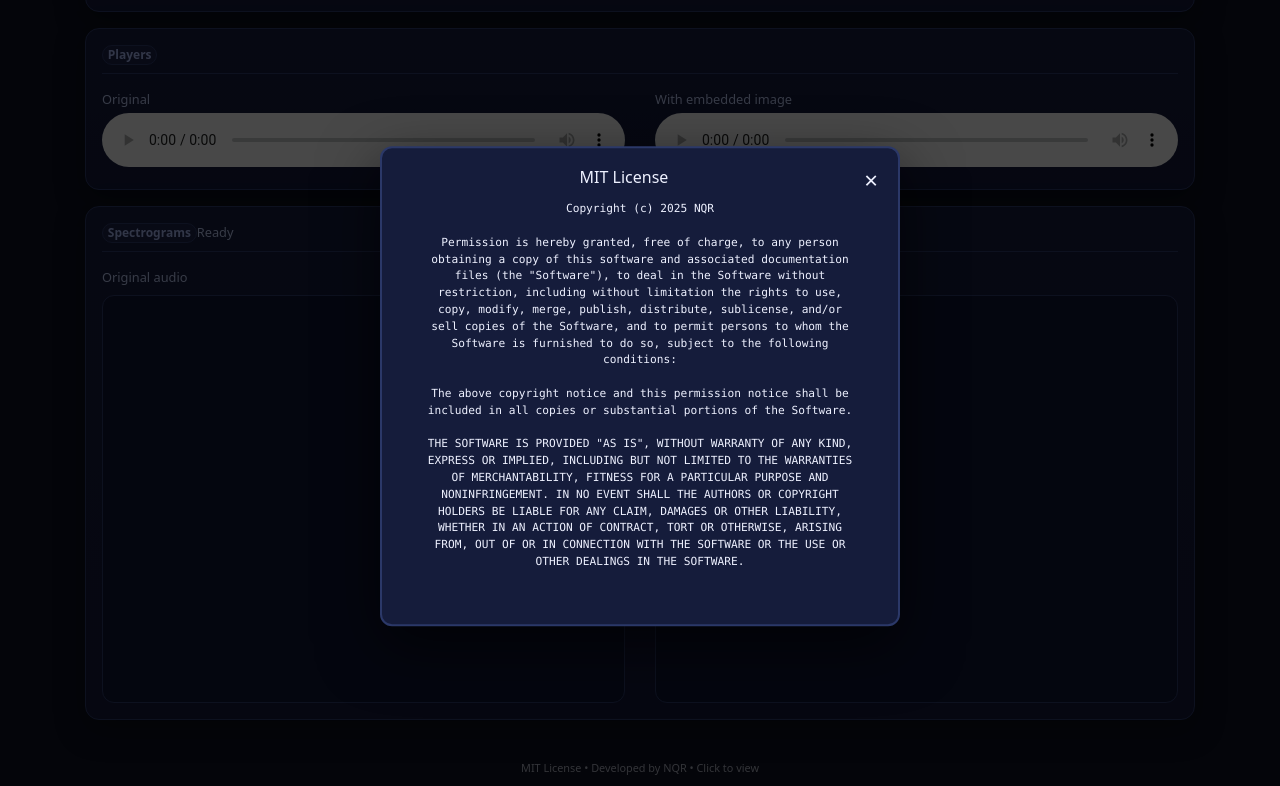
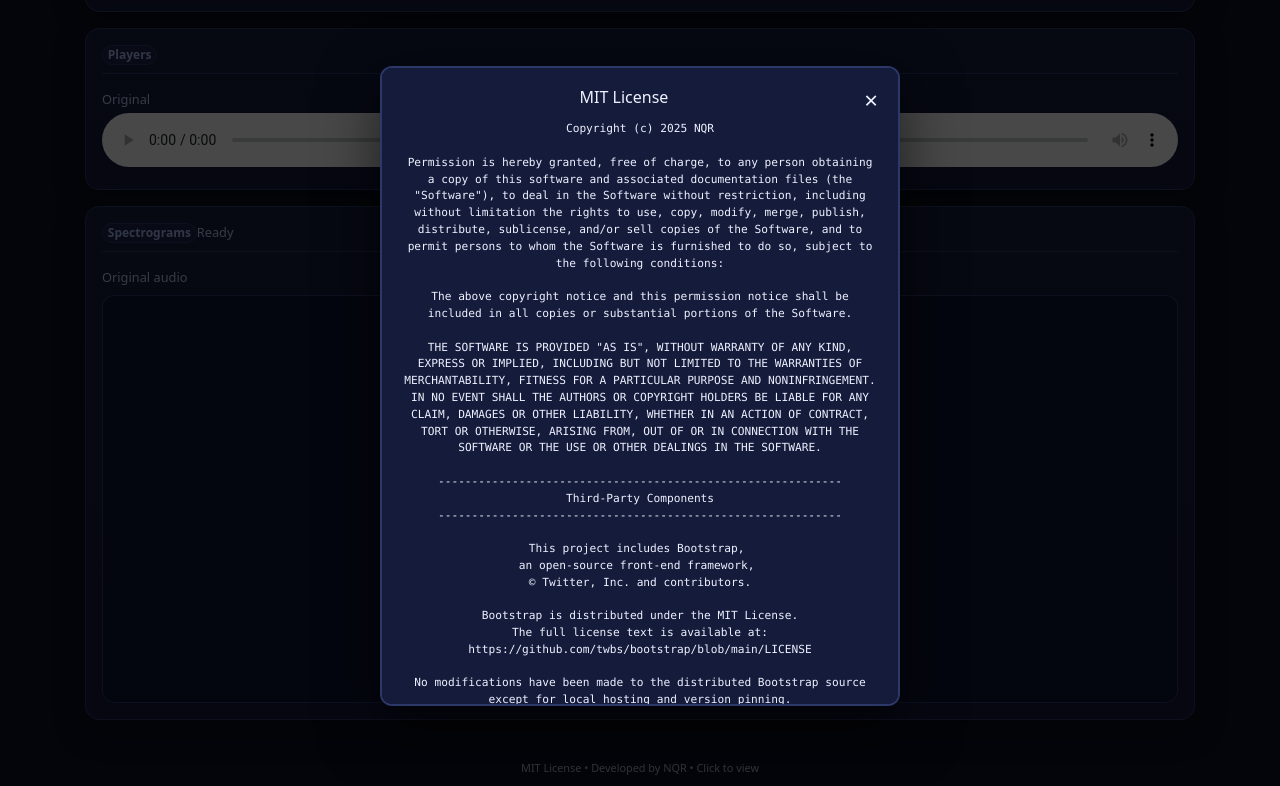
Before and after one commit to NQRLabs/SonoGlyph, a plain HTML site: page index.html in a window 1280 px wide. Both pictures are taken after a click on the element "MIT License • Developed by NQR • Click to view". Shown: the part 678-1464 px from the top of the page. Drawn offline with Linux system fonts and the light colour scheme.

Commit message:
Update license notices

```diff
--- a/index.html
+++ b/index.html
@@ -23,6 +23,20 @@
     LIABILITY, WHETHER IN AN ACTION OF CONTRACT, TORT OR OTHERWISE, ARISING FROM,
     OUT OF OR IN CONNECTION WITH THE SOFTWARE OR THE USE OR OTHER DEALINGS IN THE
     SOFTWARE.
+
+    ------------------------------------------------------------
+    Third-Party Components
+    ------------------------------------------------------------
+
+    This project includes Bootstrap, an open-source front-end framework,
+    © Twitter, Inc. and contributors.
+
+    Bootstrap is distributed under the MIT License.
+    The full license text is available at:
+    https://github.com/twbs/bootstrap/blob/main/LICENSE
+
+    No modifications have been made to the distributed Bootstrap source
+    except for local hosting and version pinning.
   -->
   <!-- Favicons (browser tabs, bookmarks) -->
   <link rel="icon" type="image/png" sizes="32x32" href="assets/images/favicon-32x32.png">
@@ -35,6 +49,7 @@
   <title>SonoGlyph</title>
   <meta http-equiv="Content-Type" content="text/html; charset=UTF-8">
   <meta name="viewport" content="width=device-width, initial-scale=1">
+  <!-- Bootstrap 5.3 -->
   <link href="./assets/css/bootstrap.min.css" rel="stylesheet">
   <style>
     :root {
@@ -61,6 +76,8 @@
     .spec-wrap{ position:relative; overflow:auto; border:1px solid var(--gg-border); border-radius:12px; background:#0f1432; }
     canvas{ image-rendering:pixelated; }
     .form-text { color: var(--gg-ink-dim); }
+
+    a, a:visited, a:hover, a:active { color: inherit; }
 
     /* HEADER */
     .app-header {
@@ -397,26 +414,25 @@ function setSrcFromMaybePromise(el, maybeUrl){
     <pre class="small-muted" style="text-align:center; white-space:pre-wrap; margin-top:14px;">
 Copyright (c) 2025 NQR
 
-Permission is hereby granted, free of charge, to any person
-obtaining a copy of this software and associated documentation
-files (the "Software"), to deal in the Software without
-restriction, including without limitation the rights to use,
-copy, modify, merge, publish, distribute, sublicense, and/or
-sell copies of the Software, and to permit persons to whom the
-Software is furnished to do so, subject to the following
-conditions:
+Permission is hereby granted, free of charge, to any person obtaining a copy of this software and associated documentation files (the "Software"), to deal in the Software without restriction, including without limitation the rights to use, copy, modify, merge, publish, distribute, sublicense, and/or sell copies of the Software, and to permit persons to whom the Software is furnished to do so, subject to the following conditions:
 
-The above copyright notice and this permission notice shall be
-included in all copies or substantial portions of the Software.
+The above copyright notice and this permission notice shall be included in all copies or substantial portions of the Software.
 
-THE SOFTWARE IS PROVIDED "AS IS", WITHOUT WARRANTY OF ANY KIND,
-EXPRESS OR IMPLIED, INCLUDING BUT NOT LIMITED TO THE WARRANTIES
-OF MERCHANTABILITY, FITNESS FOR A PARTICULAR PURPOSE AND
-NONINFRINGEMENT. IN NO EVENT SHALL THE AUTHORS OR COPYRIGHT
-HOLDERS BE LIABLE FOR ANY CLAIM, DAMAGES OR OTHER LIABILITY,
-WHETHER IN AN ACTION OF CONTRACT, TORT OR OTHERWISE, ARISING
-FROM, OUT OF OR IN CONNECTION WITH THE SOFTWARE OR THE USE OR
-OTHER DEALINGS IN THE SOFTWARE.
+THE SOFTWARE IS PROVIDED "AS IS", WITHOUT WARRANTY OF ANY KIND, EXPRESS OR IMPLIED, INCLUDING BUT NOT LIMITED TO THE WARRANTIES OF MERCHANTABILITY, FITNESS FOR A PARTICULAR PURPOSE AND NONINFRINGEMENT. IN NO EVENT SHALL THE AUTHORS OR COPYRIGHT HOLDERS BE LIABLE FOR ANY CLAIM, DAMAGES OR OTHER LIABILITY, WHETHER IN AN ACTION OF CONTRACT, TORT OR OTHERWISE, ARISING FROM, OUT OF OR IN CONNECTION WITH THE SOFTWARE OR THE USE OR OTHER DEALINGS IN THE SOFTWARE.
+
+------------------------------------------------------------
+Third-Party Components
+------------------------------------------------------------
+
+This project includes Bootstrap,
+an open-source front-end framework,
+© Twitter, Inc. and contributors.
+
+Bootstrap is distributed under the MIT License.
+The full license text is available at:
+<a href="https://github.com/twbs/bootstrap/blob/main/LICENSE" target="_blank">https://github.com/twbs/bootstrap/blob/main/LICENSE</a>
+
+No modifications have been made to the distributed Bootstrap source except for local hosting and version pinning.
     </pre>
   </div>
 
```
Also changed, not shown: 2 other files.
